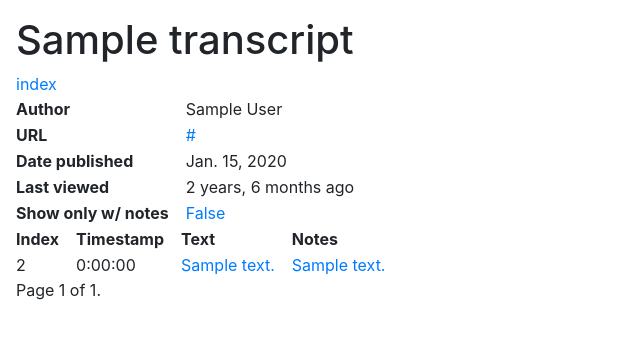
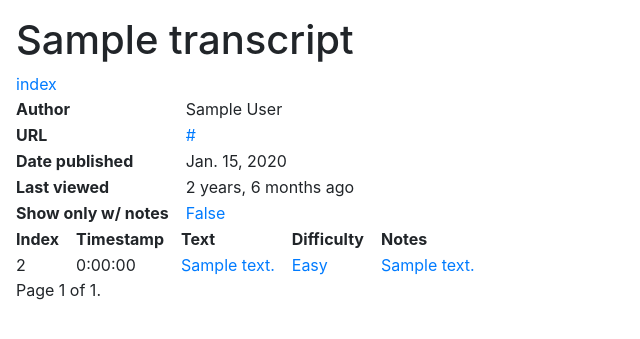
Before and after one commit to allenc256/fanyi, a Django app: page /practice/transcript/1 in a window 1280 px wide. Shown: the top 339 px of the page, without its empty margins (0-640 px from the left). Run offline with Django 4.2, Linux system fonts and the light colour scheme; tables that the repository leaves empty hold one stand-in row (values such as "Sample post"); some libraries are stand-ins or nearby versions.

Commit message:
add difficulty

```diff
--- a/fanyi/practice/models.py
+++ b/fanyi/practice/models.py
@@ -1,4 +1,5 @@
 from django.db import models
+from django.utils.translation import gettext_lazy as _
 
 class Transcript(models.Model):
     title = models.CharField(max_length=256)
@@ -12,12 +13,18 @@ class Transcript(models.Model):
         return self.title
 
 class Entry(models.Model):
+    class Difficulty(models.IntegerChoices):
+        EASY = 1, _('Easy')
+        MEDIUM = 2, _('Medium')
+        HARD = 3, _('Hard')
+
     transcript = models.ForeignKey(Transcript, on_delete=models.CASCADE)
     index = models.IntegerField()
     start_ms = models.IntegerField('start (ms)', null=True)
     end_ms = models.IntegerField('end (ms)', null=True)
     text_en = models.TextField('text (english)')
     notes = models.TextField('notes', null=True, blank=True)
+    difficulty = models.IntegerField(choices=Difficulty.choices, null=True, blank=True)
 
     class Meta:
         ordering = ['index']
--- a/fanyi/practice/templates/practice/transcript.html
+++ b/fanyi/practice/templates/practice/transcript.html
@@ -42,7 +42,7 @@
         </tr>
         <tr>
             <td class="metadata-header">Show only w/ notes</td>
-            <td><a href="?page={{ page_obj.number }}&notes_only={{ notes_only_toggle }}">{{ notes_only }}</a></td>
+            <td><a href="?notes_only={{ notes_only_toggle | lower }}">{{ notes_only }}</a></td>
         </tr>
     </table>
     {% if page_obj %}
@@ -51,6 +51,7 @@
                 <th>Index</th>
                 <th>Timestamp</th>
                 <th>Text</th>
+                <th>Difficulty</th>
                 <th>Notes</th>
             </tr>
             {% for entry in page_obj %}
@@ -80,6 +81,9 @@
                         </div>
                     </td>
                     <td>
+                        <a href="{% url 'practice:notes' entry.pk %}?next={{ request.get_full_path | urlencode }}">{{ entry.get_difficulty_display | default:"+" }}</a>
+                    </td>
+                    <td>
                         <a href="{% url 'practice:notes' entry.pk %}?next={{ request.get_full_path | urlencode }}">{{ entry.notes | default:"+" | linebreaksbr }}</a>
                     </td>
                 </tr>
@@ -91,8 +95,8 @@
     <div class="pagination">
         <span class="step-links">
             {% if page_obj.has_previous %}
-                <a href="?page=1&notes_only={{ notes_only }}">&laquo; first</a>
-                <a href="?page={{ page_obj.previous_page_number }}&notes_only={{ notes_only }}">previous</a>
+                <a href="?page=1&notes_only={{ notes_only | lower }}">&laquo; first</a>
+                <a href="?page={{ page_obj.previous_page_number }}&notes_only={{ notes_only | lower }}">previous</a>
             {% endif %}
 
             <span class="current">
@@ -100,8 +104,8 @@
             </span>
 
             {% if page_obj.has_next %}
-                <a href="?page={{ page_obj.next_page_number }}&notes_only={{ notes_only }}">next</a>
-                <a href="?page={{ page_obj.paginator.num_pages }}&notes_only={{ notes_only }}">last &raquo;</a>
+                <a href="?page={{ page_obj.next_page_number }}&notes_only={{ notes_only | lower }}">next</a>
+                <a href="?page={{ page_obj.paginator.num_pages }}&notes_only={{ notes_only | lower }}">last &raquo;</a>
             {% endif %}
         </span>
     </div>
--- a/fanyi/practice/views.py
+++ b/fanyi/practice/views.py
@@ -61,7 +61,7 @@ class TranscriptView(generic.list.ListView):
 class NotesView(generic.edit.UpdateView):
     template_name = 'practice/notes.html'
     model = Entry
-    fields = ['notes']
+    fields = ['notes', 'difficulty']
 
     def get_success_url(self):
         return self.request.GET.get('next', reverse('practice:index'))
```
Also changed, not shown: fanyi/practice/templates/practice/notes.html (+7 -0 lines), fanyi/practice/migrations/0016_entry_difficulty.py (added).
